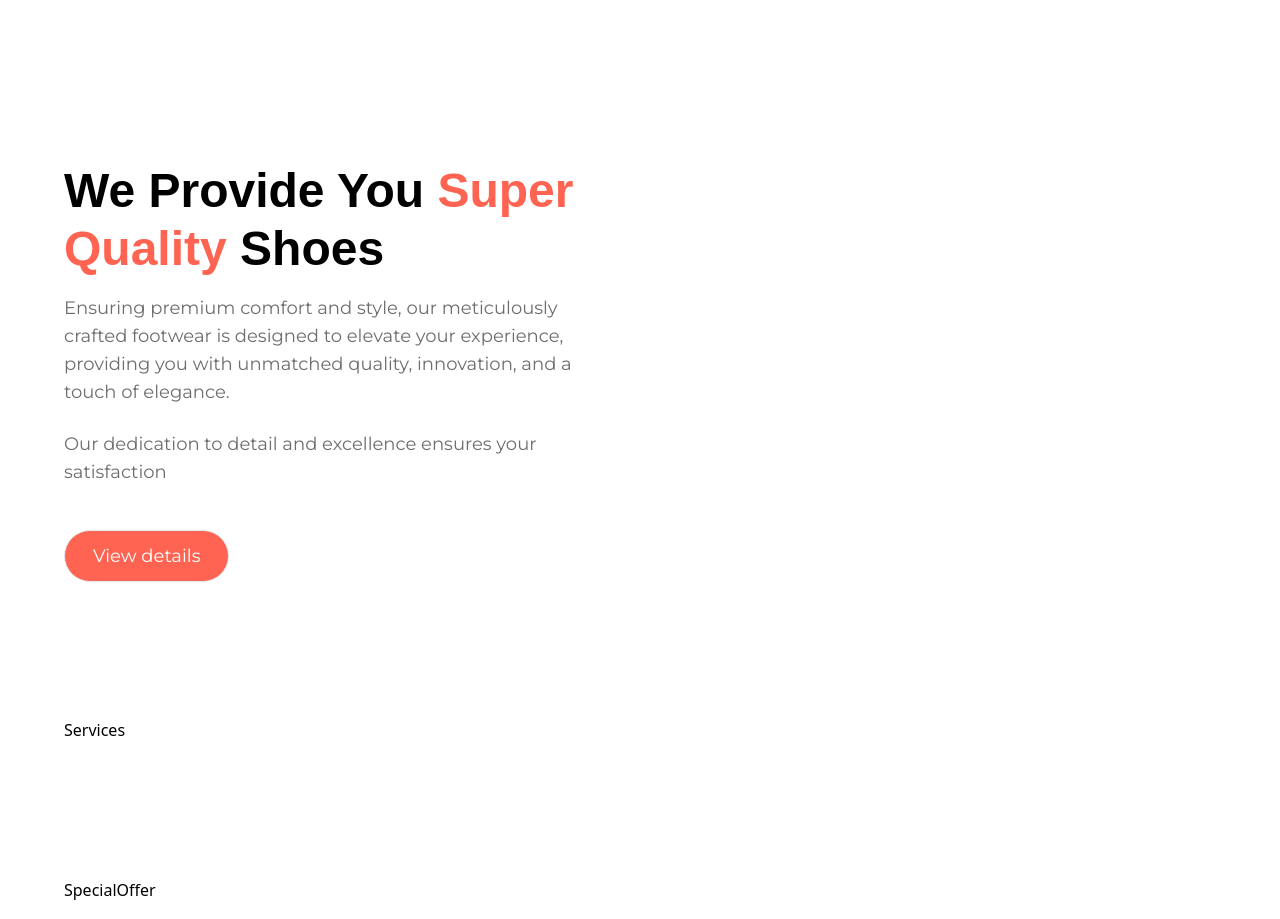
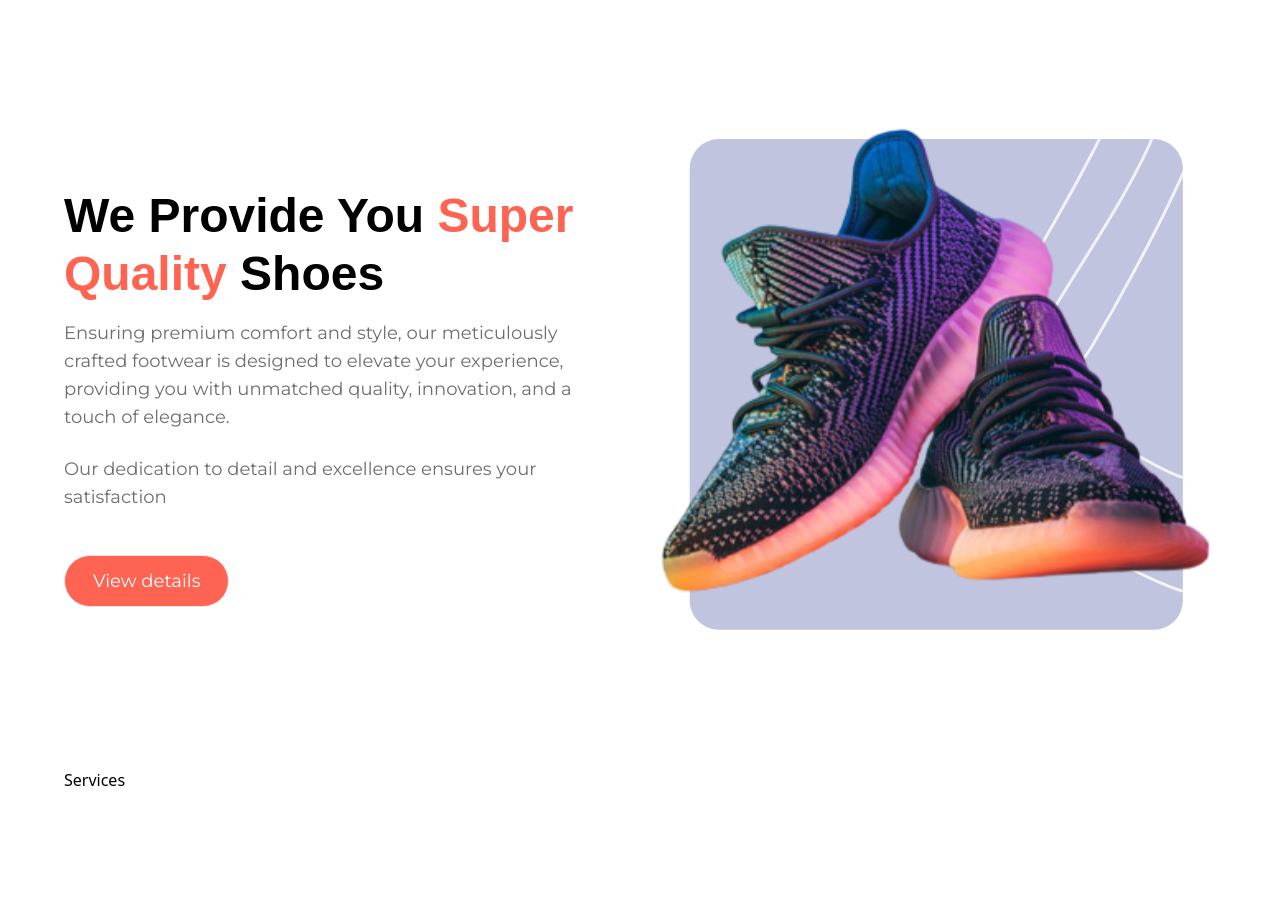
Before and after one commit to GhosTHaise/nike-landing, a React (Vite) app: page / in a window 1280 px wide. Shown: the part 1760-2679 px from the top of the page. Built offline with nearby package versions, Linux system fonts and the light colour scheme; a web font is replaced by a local one.

Commit message:
render image on right side

```diff
--- a/src/sections/SuperQuality.jsx
+++ b/src/sections/SuperQuality.jsx
@@ -1,3 +1,4 @@
+import { shoe8 } from "../assets/images"
 import Button from "../components/Button"
 
 const SuperQuality = () => {
@@ -45,7 +46,16 @@
                 label="View details"
             />
           </div>
-
+      </div>
+      <div
+            className="flex-1 flex justify-center items-center"
+          >
+            <img
+              src={shoe8}
+              alt="shoe8"
+              width={570}
+              height={522}
+              className="object-contain" />
       </div>
     </section>
   )
```
